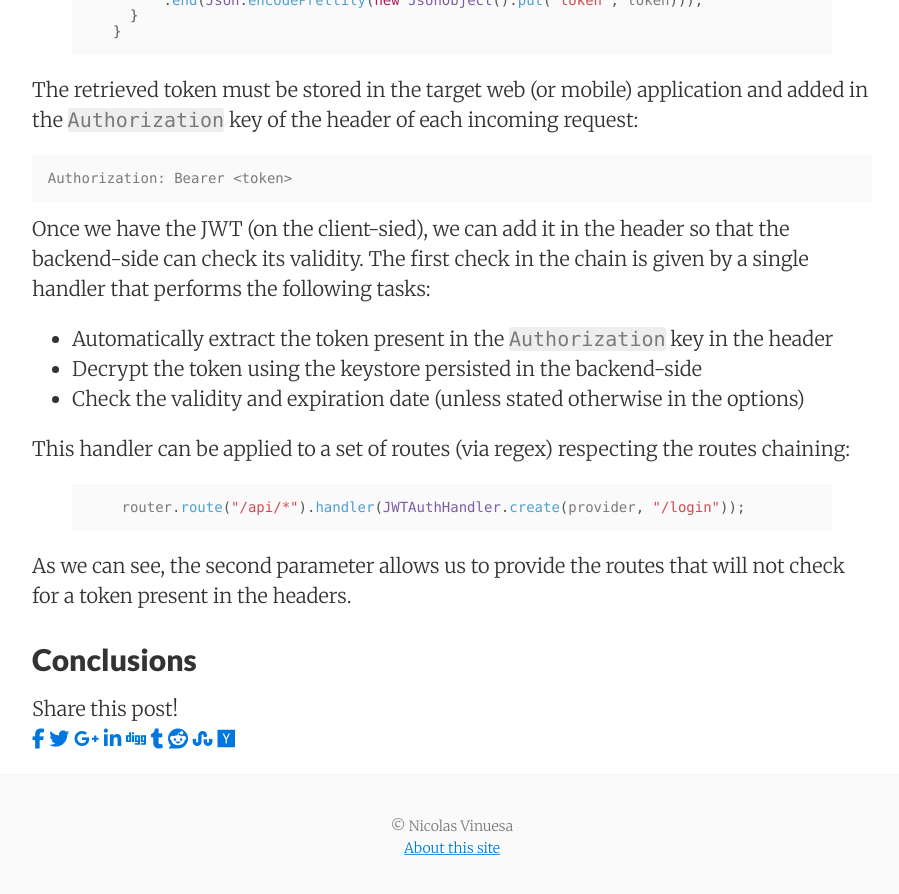
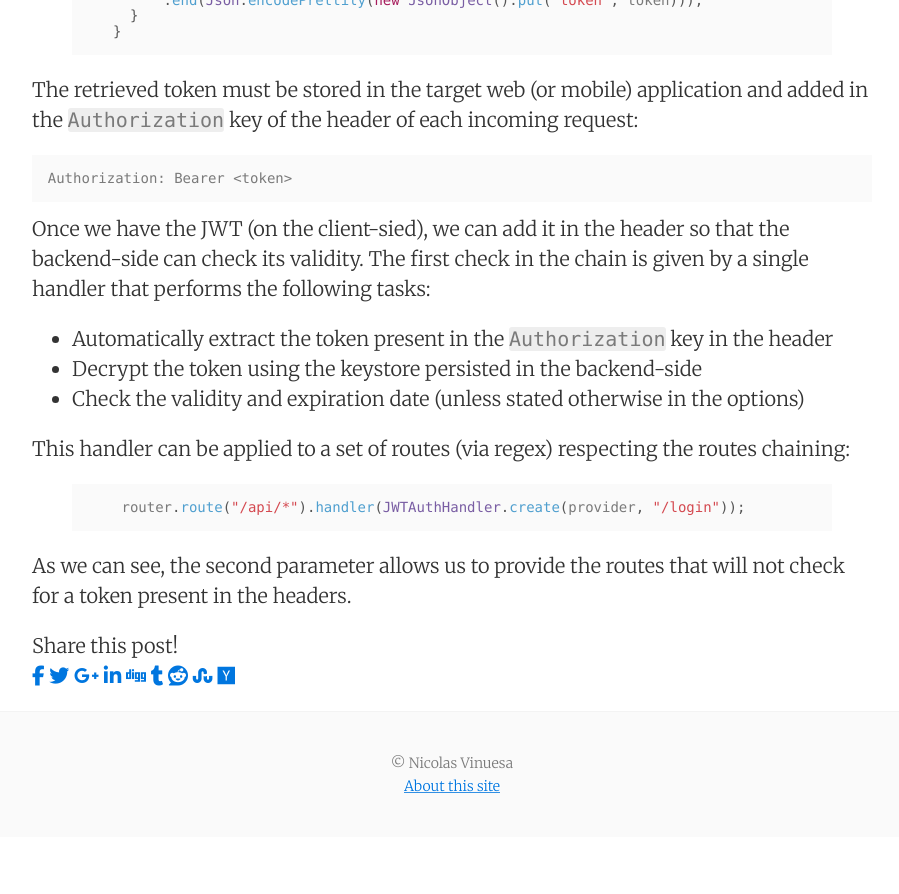
Before and after one commit to nvinuesa/nvinuesa.github.io, a Jekyll site: the page built from _posts/2017-12-26-revoke-jwt-vertx.md, in a window 1280 px wide and 900 px high, scrolled down 2428 px. Shown: the top 894 px of the window, without its empty margins (188-1087 px from the left). Built offline with Jekyll 4.4.1, drawn with Linux system fonts in a browser that asks for light colours; nearby versions of some CDN libraries; after the commit the page ends 3265 px from its top, so only the background shows below that.

Commit message:
Update 2017-12-26-revoke-jwt-vertx.md

```diff
--- a/_posts/2017-12-26-revoke-jwt-vertx.md
+++ b/_posts/2017-12-26-revoke-jwt-vertx.md
@@ -107,7 +107,6 @@ This handler can be applied to a set of routes (via regex) respecting the routes
 
 As we can see, the second parameter allows us to provide the routes that will not check for a token present in the headers.
 
-## Conclusions
 [cookies-url]: https://en.wikipedia.org/wiki/HTTP_cookie
 [jwt-url]: https://jwt.io/
 [introvertx-url]: http://vertx.io/blog/posts/introduction-to-vertx.html
```
